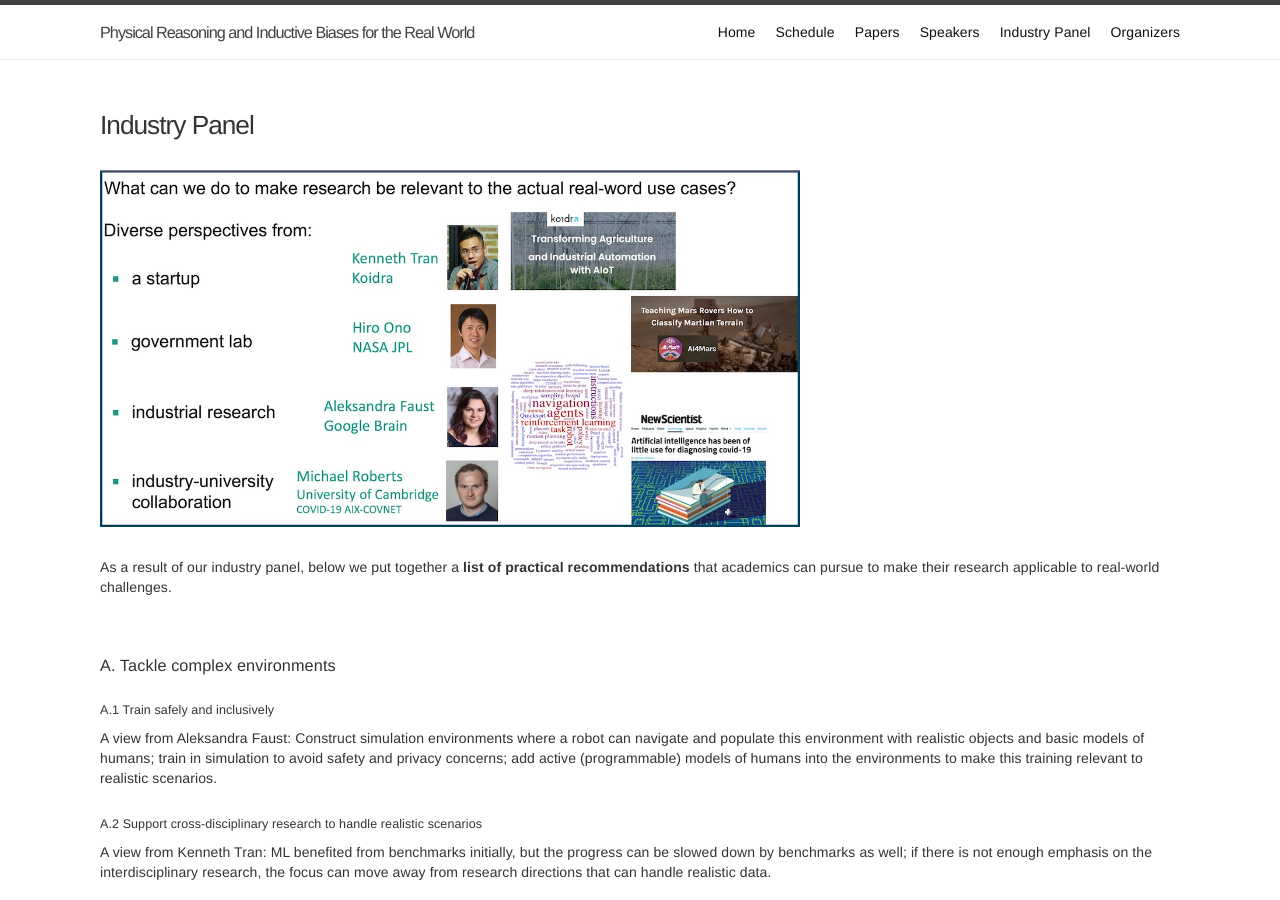
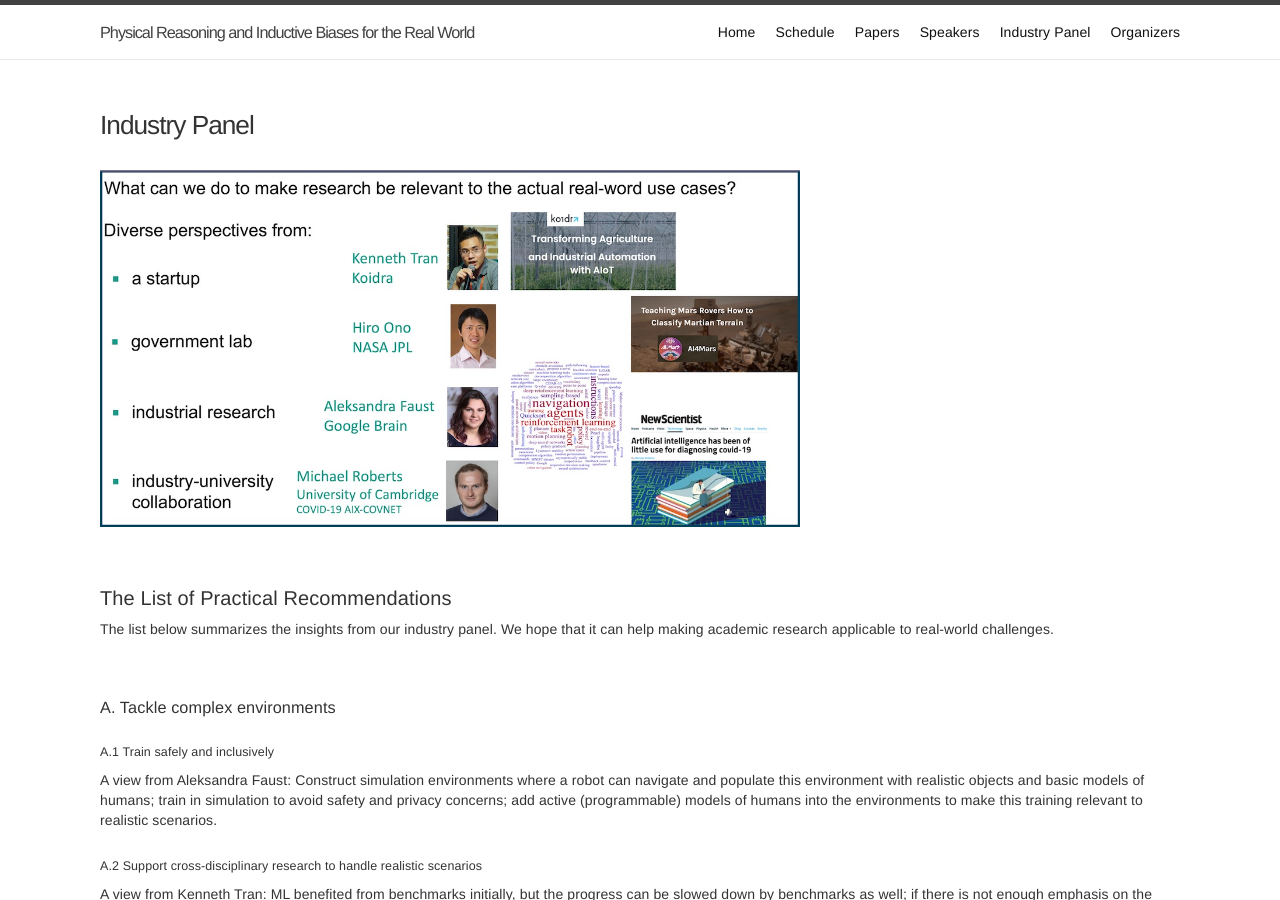
Before and after one commit to physical-reasoning/physical-reasoning.github.io, a Jekyll site: the page built from industry.md, in a window 1280 px wide and 900 px high. Built offline with Jekyll 4.4.1, drawn with Linux system fonts in a browser that asks for light colours.

Commit message:
small change to industry panel page text

```diff
--- a/industry.md
+++ b/industry.md
@@ -12,11 +12,12 @@ permalink: /industry/
         </a>
 	</div>
 </figure>
-<br />
 
-As a result of our industry panel, below we put together a <b>list of
-practical recommendations</b> that academics can pursue to make their
-research applicable to real-world challenges.
+
+<h2>The List of Practical Recommendations</h2>
+
+The list below summarizes the insights from our industry panel.
+We hope that it can help making academic research applicable to real-world challenges.
 
 ### A. Tackle complex environments
 
```
